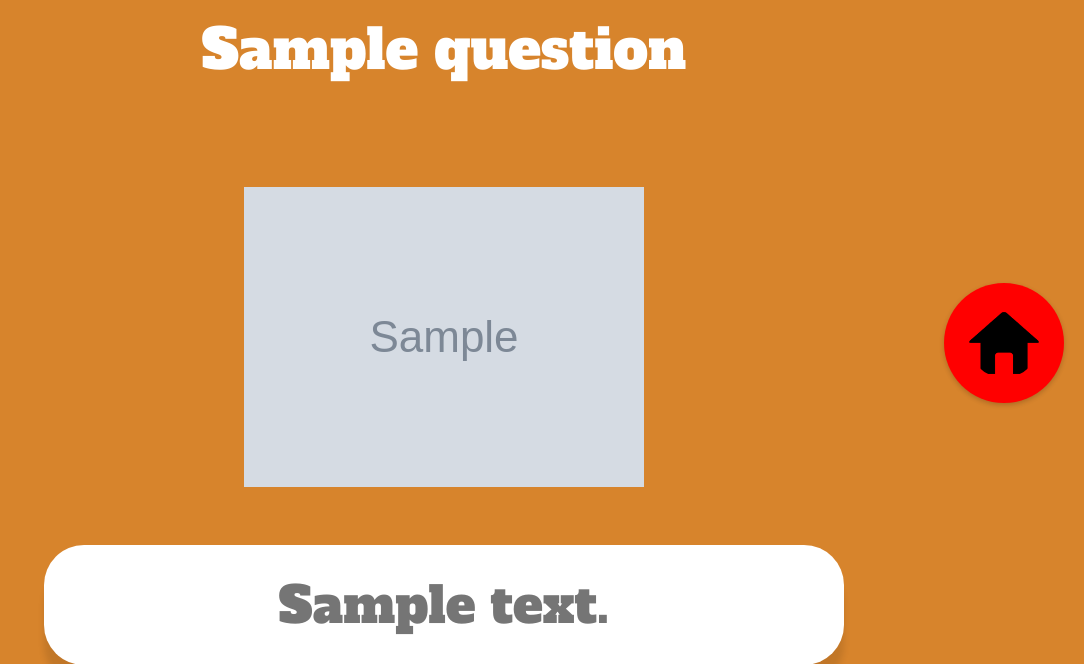
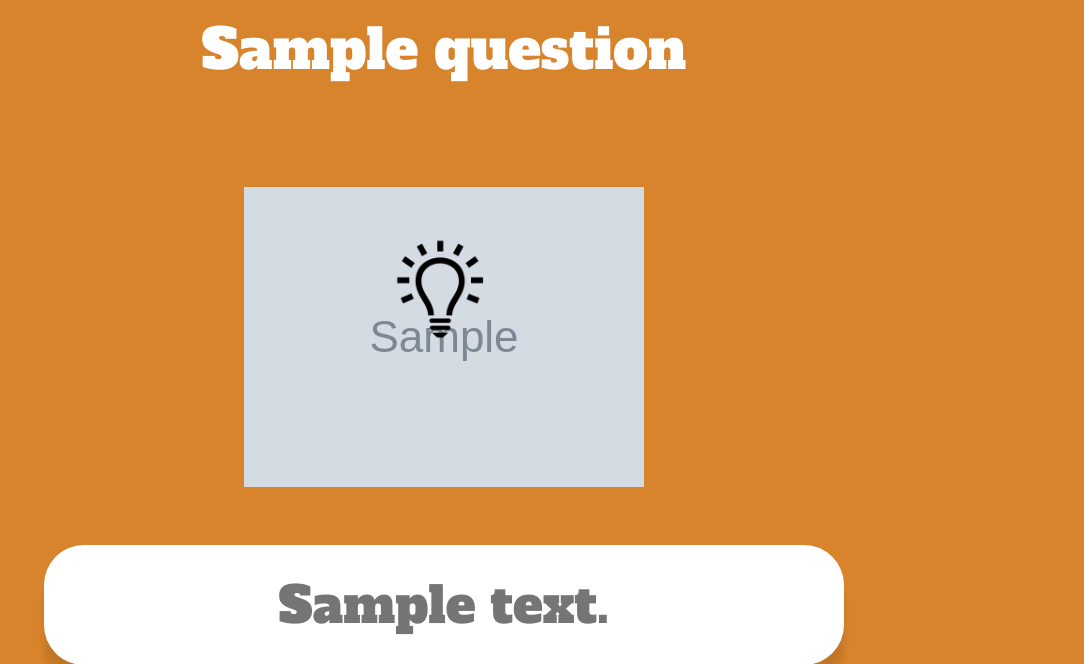
Before and after one commit to lazyelement/TeamProject-3A, a Flask app: template templates/question.html in a window 1280 px wide. Shown: the part 377-1041 px from the top of the page, without its empty margins (196-1280 px from the left). Run offline with Flask 3, Linux system fonts and the light colour scheme; the template is opened without the code that fills it: most values are stand-ins (such as "Sample title", 1, 10 or a date in 2020); grey boxes marked "Sample" are stand-in pictures.

Commit message:
feat: hint function

```diff
--- a/static/question.css
+++ b/static/question.css
@@ -59,3 +59,58 @@ button {
     font-size: 50px;
     margin-top: 20px;
   }
+
+
+#hintButton {
+    position: fixed;
+    bottom: 70px;
+    left: 45%;
+    background: transparent;
+    border: none;
+    cursor: pointer;
+    outline: none;
+    padding: 0;
+    display: inline-block;
+  }
+
+
+#hintButton img {
+    width: 120px;
+    height: 120px;
+  }
+
+.hint {
+    margin-top: 10px;
+    font-size: 14px;
+    color: #555;
+  }
+
+
+.hint-popup {
+  display: none; /* Hide the pop-up by default */
+  position: fixed;
+  bottom: 100px; /* Adjust the distance from the bottom as needed */
+  left: 50%; /* Center the pop-up horizontally */
+  transform: translateX(-50%); /* Center the pop-up horizontally */
+  background-color: #f9f9f9;
+  box-shadow: 0 0 10px rgba(0, 0, 0, 0.3);
+  padding: 15px;
+  border-radius: 5px;
+    z-index: 9999;
+}
+
+.hint-content {
+  text-align: center;
+    font-family: 'Alfa Slab One', cursive;
+    color: black;
+    font-size: 50px;
+    margin-top: 20px;
+}
+
+.close-button {
+  position: absolute;
+  top: 5px;
+  right: 10px;
+  font-size: 50px;
+  cursor: pointer;
+}
--- a/templates/question.html
+++ b/templates/question.html
@@ -13,12 +13,11 @@
     // on ready
   });
 
+
   function userChoice(btn) {
     var artifactObj = JSON.parse('{{ artifact | tojson | safe }}');
     var correctAns = artifactObj.questions[artifactObj.questionNum - 1].answer.correct;
-
-    var feedbackDiv = document.getElementById('feedback'); // Get the feedback div element
-
+    var feedbackDiv = document.getElementById('feedback');
     if (correctAns === btn.value) {
       var form = document.createElement('form');
       var newQuestionNum = Number(artifactObj.questionNum) + 1;
@@ -32,6 +31,20 @@
       feedbackDiv.innerHTML = "Please try again :("; // Display the feedback message
     }
   }
+
+  function showHint() {
+    var popup = document.getElementById('hintPopup');
+    popup.style.display = 'block';
+    var artifactObj = JSON.parse('{{ artifact | tojson | safe }}');
+    var locationHint = artifactObj.hint;
+    var hintMessage = document.getElementById('hintMessage');
+    hintMessage.textContent = `Hint: The artifact is located in ${locationHint}.`;
+  }
+  function hideHintPopup() {
+    var popup = document.getElementById('hintPopup');
+    popup.style.display = 'none';
+  }
+
 </script>
 
 </head>
@@ -51,14 +64,21 @@
       {% endfor %}
     </div>
 
+    <div id="hintPopup" class="hint-popup">
+        <div class="hint-content">
+          <span onclick="hideHintPopup()" class="close-button">&times;</span>
+          <p id="hintMessage"></p>
+        </div>
+    </div>
     <div id="feedback" class="feedback"></div>
 
+    <div id="hintButton" onclick="showHint()">
+        <img src="../static/light_bulb_logo.png" alt="Hint">
+    </div>
 
-    <a href="/home" class="floating-btn">
-      <img src="../static/homelogo.png" alt="Home">
-    </a>
 
-  <!-- <script src="./app.js"></script> -->
+
+
 </body>
 
 </html>
```
Also changed, not shown: static/light_bulb_logo.png.
